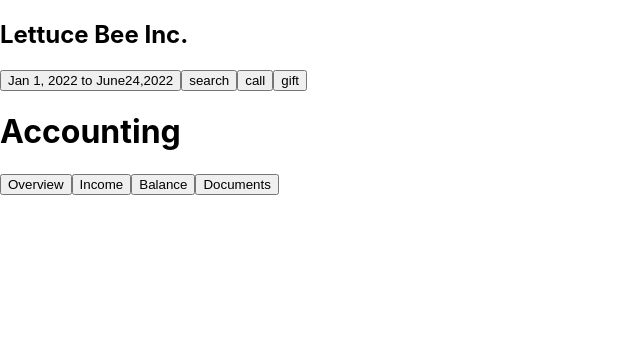
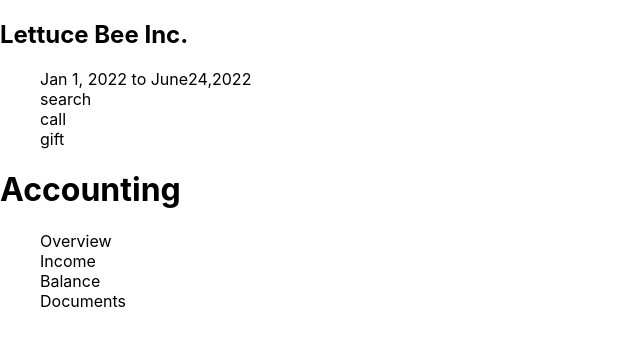
Before and after one commit to SokolovskiyA/industry-project-bench, a React (Create React App) app: page / in a window 1280 px wide. Shown: the top 346 px of the page, without its empty margins (0-640 px from the left). Built offline with nearby package versions, Linux system fonts and the light colour scheme.

Commit message:
change the elements and add header name

```diff
--- a/src/App.js
+++ b/src/App.js
@@ -1,11 +1,11 @@
-import "./App.sass";
+import "./App.scss";
 
-import Header from "./components/Header/Header";
+import DashboardHeader from "./components/DashboardHeader/DashboardHeader";
 
 function App() {
 	return (
 		<div className="App">
-			<Header />
+			<DashboardHeader />
 		</div>
 	);
 }
--- /dev/null
+++ b/src/App.scss
@@ -0,0 +1,13 @@
+body{
+    box-sizing: border-box;
+    padding: 0;
+    margin: 0;
+
+}
+
+li{
+    list-style: none;
+}
+a{
+    text-decoration: none;
+}
--- /dev/null
+++ b/src/components/DashboardHeader/DashboardHeader.jsx
@@ -0,0 +1,32 @@
+import "./DashboardHeader.scss";
+
+const DashboardHeader = () => {
+	return (
+		<div className="navbar">
+			<div className="navbat__top">
+				<h2 className="navbar__company-name">Lettuce Bee Inc.</h2>
+				<div className="navbar__buttons">
+					<ul className="navbar__list">
+						<li className="navbar__date">Jan 1, 2022 to June24,2022 </li>
+						<li className="navbar__search">search </li>
+						<li className="navbar__call">call </li>
+						<li className="navbar__surprise">gift </li>
+					</ul>
+				</div>
+			</div>
+			<div className="navbar__middle">
+				<h1 className="navbar__title">Accounting</h1>
+			</div>
+			<div className="navbar__bottom">
+				<ul className="navbar__nav-item-list">
+					<li className="navbar__nav-item">Overview</li>
+					<li className="navbar__nav-item">Income</li>
+					<li className="navbar__nav-item">Balance</li>
+					<li className="navbar__nav-item">Documents</li>
+				</ul>
+			</div>
+		</div>
+	);
+};
+
+export default DashboardHeader;
--- a/src/components/Header/Header.jsx
+++ /dev/null
@@ -1,28 +0,0 @@
-import "./Header.scss";
-
-const Header = () => {
-	return (
-		<div className="navbar">
-			<div className="navbat__top">
-				<h2 className="navbar__company-name">Lettuce Bee Inc.</h2>
-				<div className="navbar__buttons">
-					<button className="navbar__date">Jan 1, 2022 to June24,2022 </button>
-					<button className="navbar__search">search </button>
-					<button className="navbar__call">call </button>
-					<button className="navbar__surprise">gift </button>
-				</div>
-			</div>
-			<div className="navbar__middle">
-				<h1 className="navbar__title">Accounting</h1>
-			</div>
-			<div className="navbar__bottom">
-				<button className="navbar__overview">Overview</button>
-				<button className="navbar__income">Income</button>
-				<button className="navbar__balance">Balance</button>
-				<button className="navbar__documents">Documents</button>
-			</div>
-		</div>
-	);
-};
-
-export default Header;
```
Also changed, not shown: src/App.sass (deleted), src/components/DashboardHeader/DashboardHeader.scss (renamed from src/components/Header/Header.scss).
